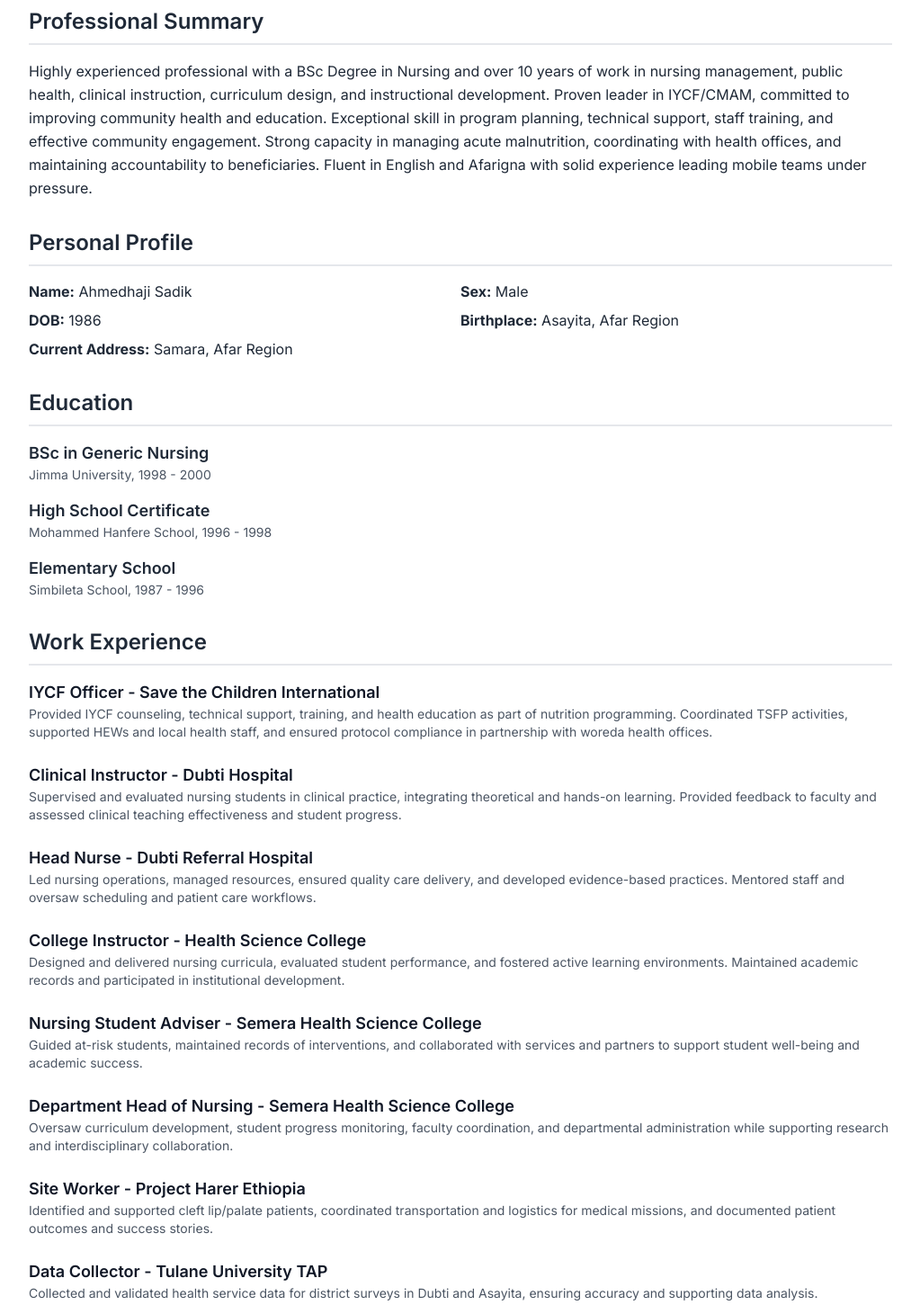
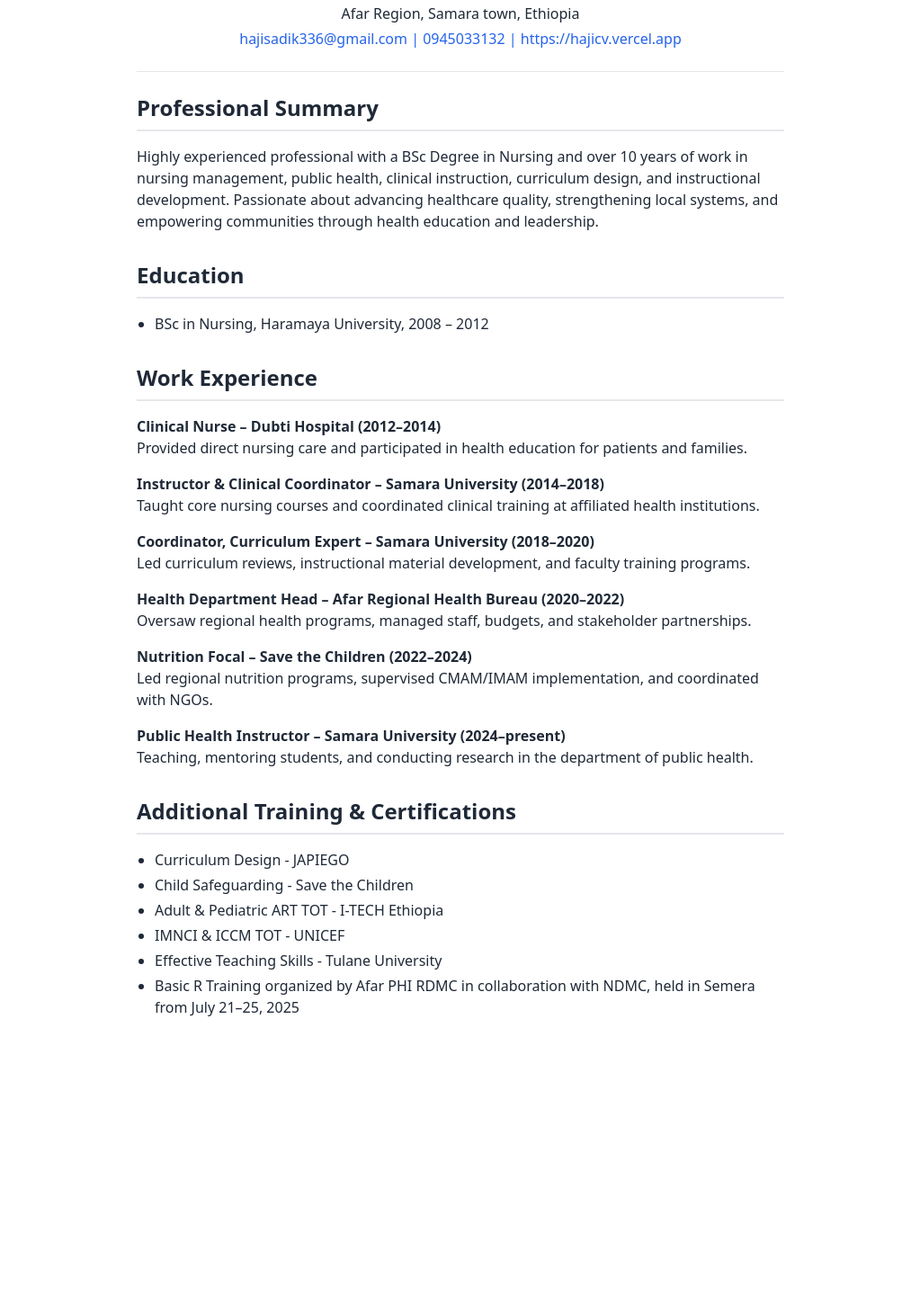
Before and after one commit to hajicv/hajicv.github.io, a plain HTML site: page index.html in a window 1280 px wide. Shown: the part 213-1664 px from the top of the page at 90% size, without its empty margins (128-1151 px from the left). After the commit the page ends 1401 px from the top, so only its background shows below. Drawn offline with nearby package versions, Linux system fonts and the light colour scheme.

Commit message:
Update index.html

```diff
--- a/index.html
+++ b/index.html
@@ -1,22 +1,17 @@
+
 <!DOCTYPE html>
 <html lang="en">
 <head>
   <meta charset="UTF-8" />
-  <meta name="viewport" content="width=device-width, initial-scale=1.0" />
+  <meta name="viewport" content="width=device-width, initial-scale=1.0"/>
   <title>Ahmedhaji Sadik - CV</title>
-  <script src="https://cdn.tailwindcss.com"></script>
-  <link href="https://fonts.googleapis.com/css2?family=Inter:wght@300;400;500;600;700&display=swap" rel="stylesheet" />
-  <style>
-    body {
-      font-family: 'Inter', sans-serif;
-    }
-  </style>
+  <link href="https://cdn.jsdelivr.net/npm/tailwindcss@2.2.19/dist/tailwind.min.css" rel="stylesheet">
 </head>
+<body class="bg-white text-gray-800 font-sans max-w-3xl mx-auto p-6">
 
-<body class="bg-gray-100 text-gray-800">
-  <div class="max-w-5xl mx-auto my-10 p-8 bg-white shadow-xl rounded-2xl">
   <!-- Header -->
   <header class="text-center border-b pb-6 mb-6">
+    <img src="haj-job-foto.webp" alt="Ahmedhaji Sadik" class="mx-auto w-32 h-32 rounded-full object-cover border-4 border-blue-500 mb-4">
     <h1 class="text-4xl font-bold text-blue-700">Ahmedhaji Sadik</h1>
     <p class="mt-2">Afar Region, Samara town, Ethiopia</p>
     <p class="text-blue-600 mt-1">
@@ -26,82 +21,51 @@
     </p>
   </header>
 
-    <!-- Summary -->
+  <!-- Professional Summary -->
   <section class="mb-8">
     <h2 class="text-2xl font-semibold border-b-2 border-gray-200 pb-2 mb-4">Professional Summary</h2>
-      <p class="leading-relaxed">
-        Highly experienced professional with a BSc Degree in Nursing and over 10 years of work in nursing management, public health, clinical instruction, curriculum design, and instructional development. Proven leader in IYCF/CMAM, committed to improving community health and education. Exceptional skill in program planning, technical support, staff training, and effective community engagement. Strong capacity in managing acute malnutrition, coordinating with health offices, and maintaining accountability to beneficiaries. Fluent in English and Afarigna with solid experience leading mobile teams under pressure.
+    <p>
+      Highly experienced professional with a BSc Degree in Nursing and over 10 years of work in nursing management, public health, clinical instruction, curriculum design, and instructional development. Passionate about advancing healthcare quality, strengthening local systems, and empowering communities through health education and leadership.
     </p>
-    </section>
-
-    <!-- Personal Profile -->
-    <section class="mb-8">
-      <h2 class="text-2xl font-semibold border-b-2 border-gray-200 pb-2 mb-4">Personal Profile</h2>
-      <div class="grid grid-cols-1 md:grid-cols-2 gap-y-2">
-        <p><strong>Name:</strong> Ahmedhaji Sadik</p>
-        <p><strong>Sex:</strong> Male</p>
-        <p><strong>DOB:</strong> 1986</p>
-        <p><strong>Birthplace:</strong> Asayita, Afar Region</p>
-        <p><strong>Current Address:</strong> Samara, Afar Region</p>
-      </div>
   </section>
 
   <!-- Education -->
   <section class="mb-8">
     <h2 class="text-2xl font-semibold border-b-2 border-gray-200 pb-2 mb-4">Education</h2>
-      <div class="space-y-4">
-        <div>
-          <h3 class="text-lg font-semibold">BSc in Generic Nursing</h3>
-          <p class="text-sm text-gray-600">Jimma University, 1998 - 2000</p>
-        </div>
-        <div>
-          <h3 class="text-lg font-semibold">High School Certificate</h3>
-          <p class="text-sm text-gray-600">Mohammed Hanfere School, 1996 - 1998</p>
-        </div>
-        <div>
-          <h3 class="text-lg font-semibold">Elementary School</h3>
-          <p class="text-sm text-gray-600">Simbileta School, 1987 - 1996</p>
-        </div>
-      </div>
+    <ul class="list-disc pl-5 space-y-1">
+      <li>BSc in Nursing, Haramaya University, 2008 – 2012</li>
+    </ul>
   </section>
 
-    <!-- Experience -->
+  <!-- Work Experience -->
   <section class="mb-8">
     <h2 class="text-2xl font-semibold border-b-2 border-gray-200 pb-2 mb-4">Work Experience</h2>
-      <div class="space-y-6">
-        <div>
-          <h3 class="text-lg font-semibold text-gray-900">IYCF Officer - Save the Children International</h3>
-          <p class="text-sm text-gray-600">Provided IYCF counseling, technical support, training, and health education as part of nutrition programming. Coordinated TSFP activities, supported HEWs and local health staff, and ensured protocol compliance in partnership with woreda health offices.</p>
-        </div>
-        <div>
-          <h3 class="text-lg font-semibold text-gray-900">Clinical Instructor - Dubti Hospital</h3>
-          <p class="text-sm text-gray-600">Supervised and evaluated nursing students in clinical practice, integrating theoretical and hands-on learning. Provided feedback to faculty and assessed clinical teaching effectiveness and student progress.</p>
-        </div>
-        <div>
-          <h3 class="text-lg font-semibold text-gray-900">Head Nurse - Dubti Referral Hospital</h3>
-          <p class="text-sm text-gray-600">Led nursing operations, managed resources, ensured quality care delivery, and developed evidence-based practices. Mentored staff and oversaw scheduling and patient care workflows.</p>
-        </div>
-        <div>
-          <h3 class="text-lg font-semibold text-gray-900">College Instructor - Health Science College</h3>
-          <p class="text-sm text-gray-600">Designed and delivered nursing curricula, evaluated student performance, and fostered active learning environments. Maintained academic records and participated in institutional development.</p>
-        </div>
-        <div>
-          <h3 class="text-lg font-semibold text-gray-900">Nursing Student Adviser - Semera Health Science College</h3>
-          <p class="text-sm text-gray-600">Guided at-risk students, maintained records of interventions, and collaborated with services and partners to support student well-being and academic success.</p>
-        </div>
-        <div>
-          <h3 class="text-lg font-semibold text-gray-900">Department Head of Nursing - Semera Health Science College</h3>
-          <p class="text-sm text-gray-600">Oversaw curriculum development, student progress monitoring, faculty coordination, and departmental administration while supporting research and interdisciplinary collaboration.</p>
-        </div>
-        <div>
-          <h3 class="text-lg font-semibold text-gray-900">Site Worker - Project Harer Ethiopia</h3>
-          <p class="text-sm text-gray-600">Identified and supported cleft lip/palate patients, coordinated transportation and logistics for medical missions, and documented patient outcomes and success stories.</p>
-        </div>
-        <div>
-          <h3 class="text-lg font-semibold text-gray-900">Data Collector - Tulane University TAP</h3>
-          <p class="text-sm text-gray-600">Collected and validated health service data for district surveys in Dubti and Asayita, ensuring accuracy and supporting data analysis.</p>
-        </div>
-      </div>
+    <ul class="space-y-4">
+      <li>
+        <strong>Clinical Nurse – Dubti Hospital (2012–2014)</strong><br/>
+        Provided direct nursing care and participated in health education for patients and families.
+      </li>
+      <li>
+        <strong>Instructor & Clinical Coordinator – Samara University (2014–2018)</strong><br/>
+        Taught core nursing courses and coordinated clinical training at affiliated health institutions.
+      </li>
+      <li>
+        <strong>Coordinator, Curriculum Expert – Samara University (2018–2020)</strong><br/>
+        Led curriculum reviews, instructional material development, and faculty training programs.
+      </li>
+      <li>
+        <strong>Health Department Head – Afar Regional Health Bureau (2020–2022)</strong><br/>
+        Oversaw regional health programs, managed staff, budgets, and stakeholder partnerships.
+      </li>
+      <li>
+        <strong>Nutrition Focal – Save the Children (2022–2024)</strong><br/>
+        Led regional nutrition programs, supervised CMAM/IMAM implementation, and coordinated with NGOs.
+      </li>
+      <li>
+        <strong>Public Health Instructor – Samara University (2024–present)</strong><br/>
+        Teaching, mentoring students, and conducting research in the department of public health.
+      </li>
+    </ul>
   </section>
 
   <!-- Additional Training -->
@@ -117,39 +81,5 @@
     </ul>
   </section>
 
-    <!-- Personal Attributes -->
-    <section class="mb-8">
-      <h2 class="text-2xl font-semibold border-b-2 border-gray-200 pb-2 mb-4">Personal Attributes</h2>
-      <ul class="list-disc pl-5 space-y-1">
-        <li>Proactive, dynamic, and result-oriented</li>
-        <li>Strong coordination and communication skills</li>
-        <li>Able to prioritize tasks and meet deadlines</li>
-        <li>Committed to child-focused and disability-support work</li>
-        <li>Dedicated to professional growth and project outcomes</li>
-      </ul>
-    </section>
-
-    <!-- References -->
-    <section class="mb-8">
-      <h2 class="text-2xl font-semibold border-b-2 border-gray-200 pb-2 mb-4">References</h2>
-      <div class="space-y-4">
-        <div>
-          <p><strong>Sedik Ahmed</strong> - Dean of S/Health Science College</p>
-          <p>Email: <a href="mailto:sedikahmed55@yahoo.com" class="text-blue-600">sedikahmed55@yahoo.com</a></p>
-          <p>Mobile: 0911055544</p>
-        </div>
-        <div>
-          <p><strong>Seid M/D Abruki</strong> - SPM, SCI, Samara Field Office</p>
-          <p>Email: <a href="mailto:Seid.mohmmed2@gmail.com" class="text-blue-600">Seid.mohmmed2@gmail.com</a></p>
-          <p>Mobile: 0911087803</p>
-        </div>
-        <div>
-          <p><strong>Mohammed Beshir</strong> - FOM, SCI, Chifra Field Office</p>
-          <p>Email: <a href="mailto:Mohammed.Beshir@savethechildren.org" class="text-blue-600">Mohammed.Beshir@savethechildren.org</a></p>
-          <p>Mobile: 0911766131</p>
-        </div>
-      </div>
-    </section>
-  </div>
 </body>
 </html>
```
Lines whose indentation alone changed are shown as unchanged.
